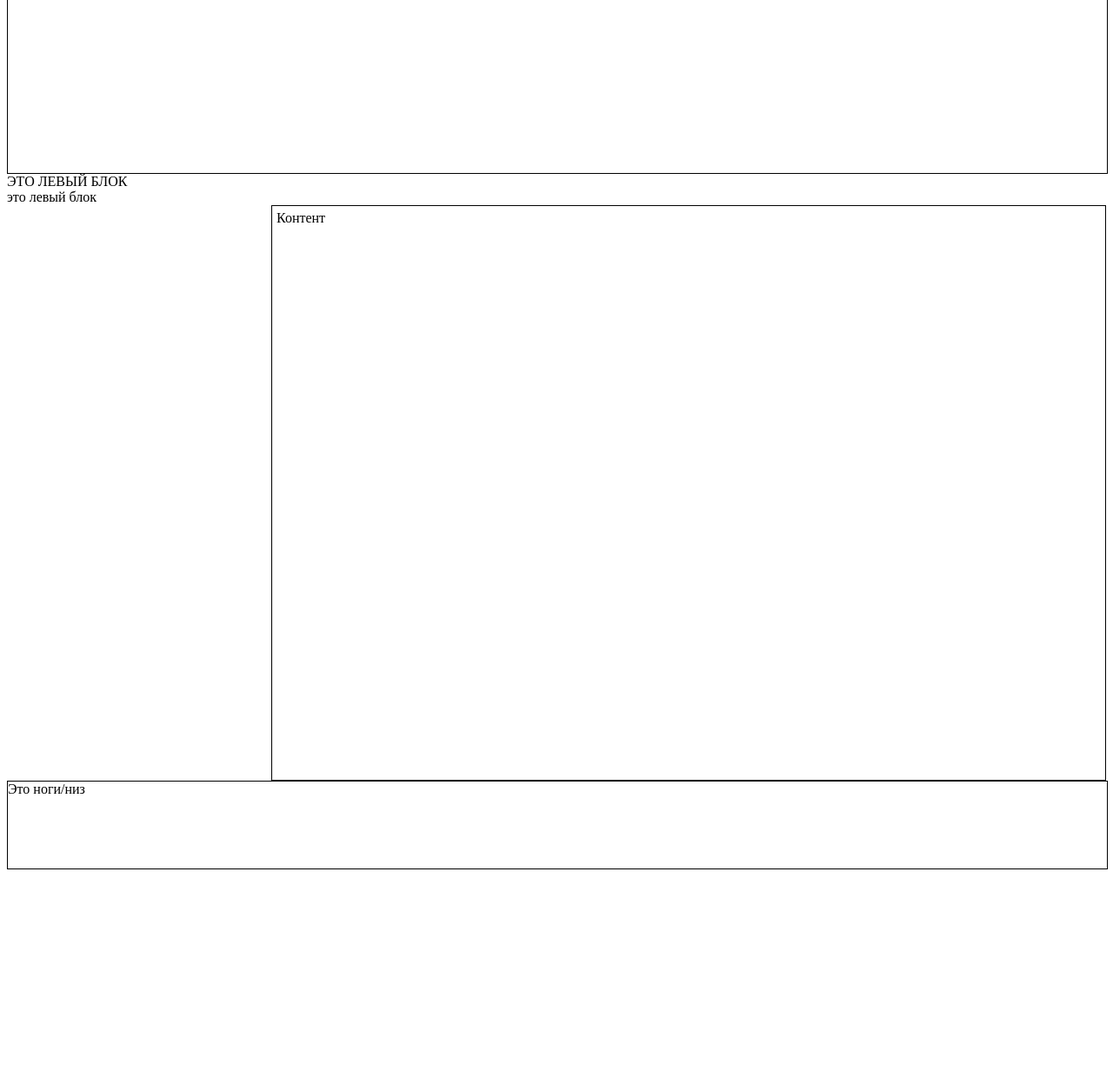
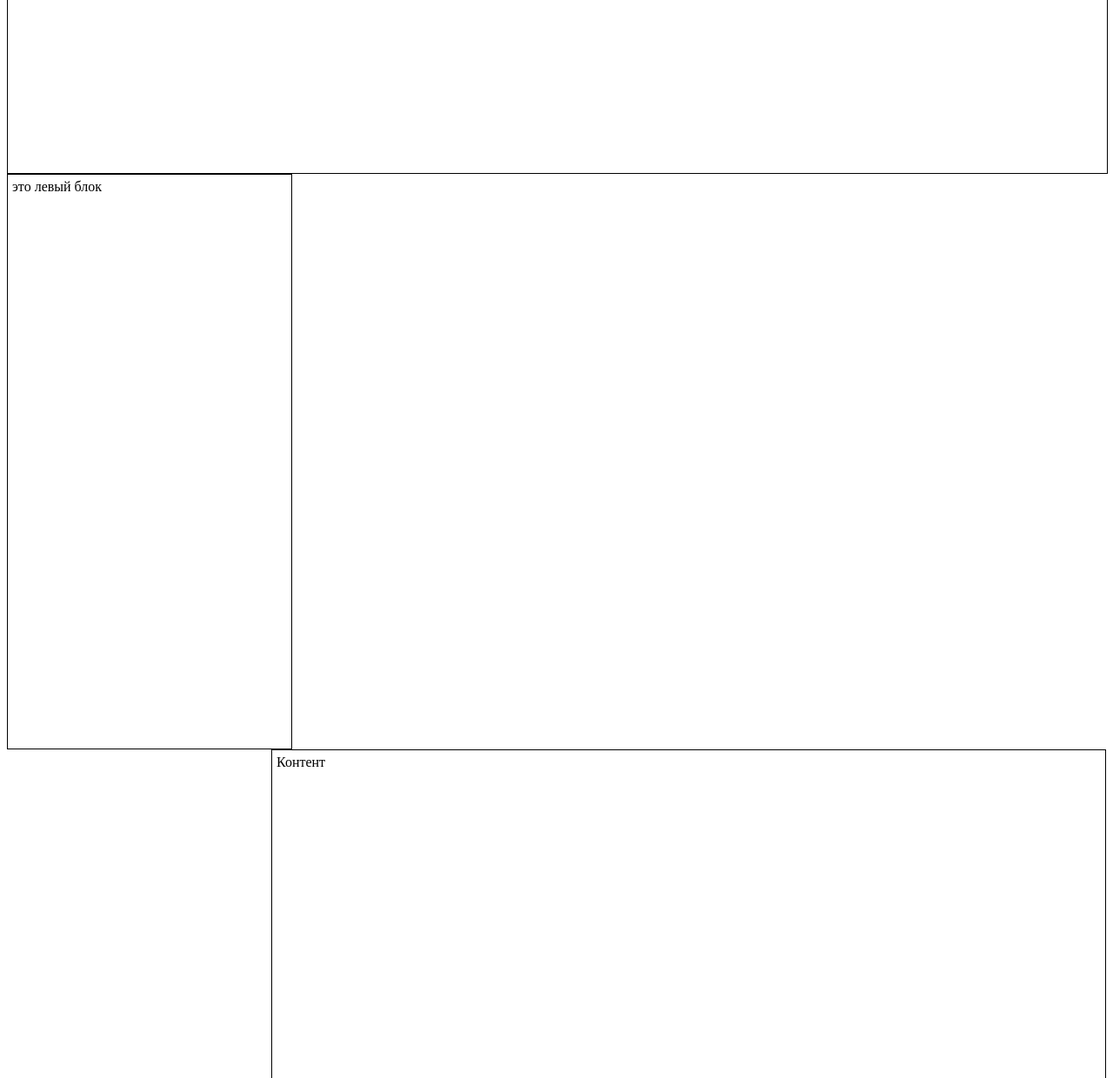
Before and after one commit to YanaGumbatova555/Yana, a PHP site: page / in a window 1280 px wide. Shown: the part 1378-2618 px from the top of the page at 87% size. Before the commit the page ends 2378 px from the top, so only its background shows below. Run offline with PHP 8.4, Linux system fonts and the light colour scheme.

Commit message:
Update leftblock.php

```diff
--- a/leftblock.php
+++ b/leftblock.php
@@ -1,4 +1,3 @@
-ЭТО ЛЕВЫЙ БЛОК
-<div class="leftblock.php">
+<div class="leftblock">
 это левый блок
 </div>
```
